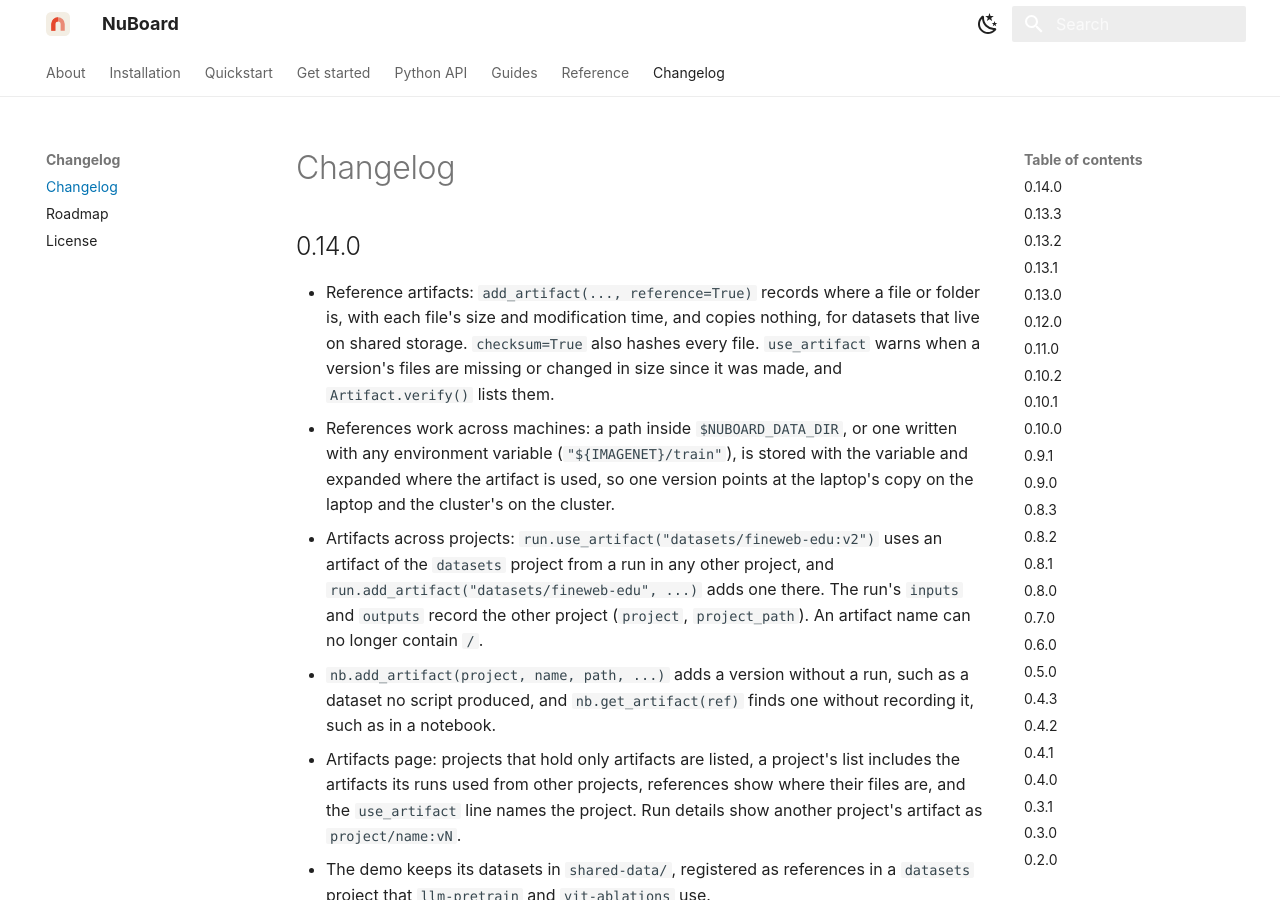
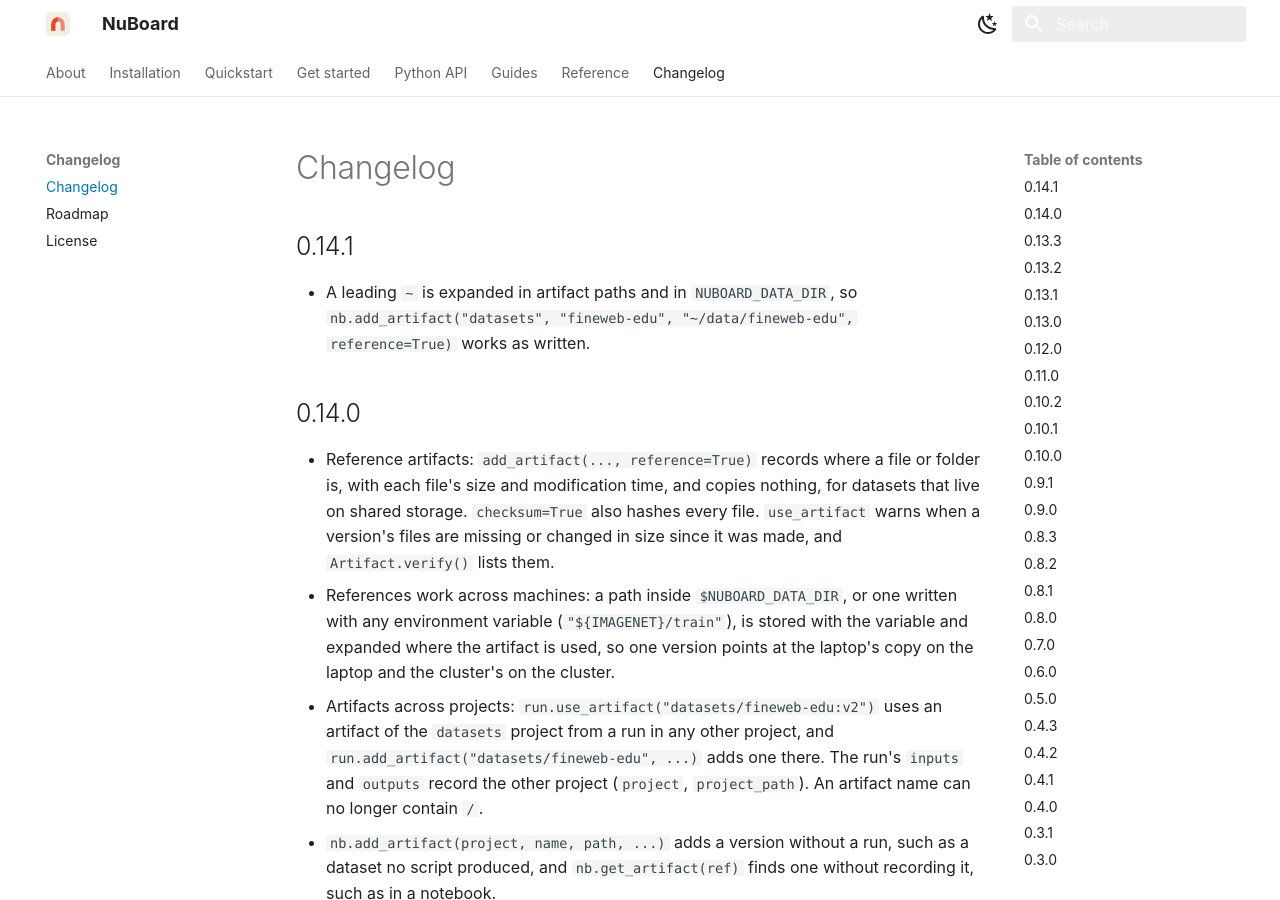
Before and after one commit to eagomez2/nuboard, an MkDocs documentation site: the page built from docs/changelog.md, in a window 1280 px wide and 900 px high. Built offline with MkDocs 1.6.1 and Material for MkDocs 9.7.7, drawn with Linux system fonts in a browser that asks for light colours.

Commit message:
Expand ~ in artifact paths and NUBOARD_DATA_DIR; release 0.14.1

```diff
--- a/docs/changelog.md
+++ b/docs/changelog.md
@@ -1,4 +1,10 @@
 # Changelog
+
+## 0.14.1
+
+- A leading `~` is expanded in artifact paths and in `NUBOARD_DATA_DIR`, so
+  `nb.add_artifact("datasets", "fineweb-edu", "~/data/fineweb-edu", reference=True)`
+  works as written.
 
 ## 0.14.0
 
--- a/pyproject.toml
+++ b/pyproject.toml
@@ -1,6 +1,6 @@
 [project]
 name = "nuboard"
-version = "0.14.0"
+version = "0.14.1"
 description = "A fast, local, folder-based experiment tracker and viewer for ML training."
 readme = "README.md"
 requires-python = ">=3.10"
```
Also changed, not shown: README.md (+1 -1 lines), docs/installation.md (+7 -7 lines), 4 other files.
